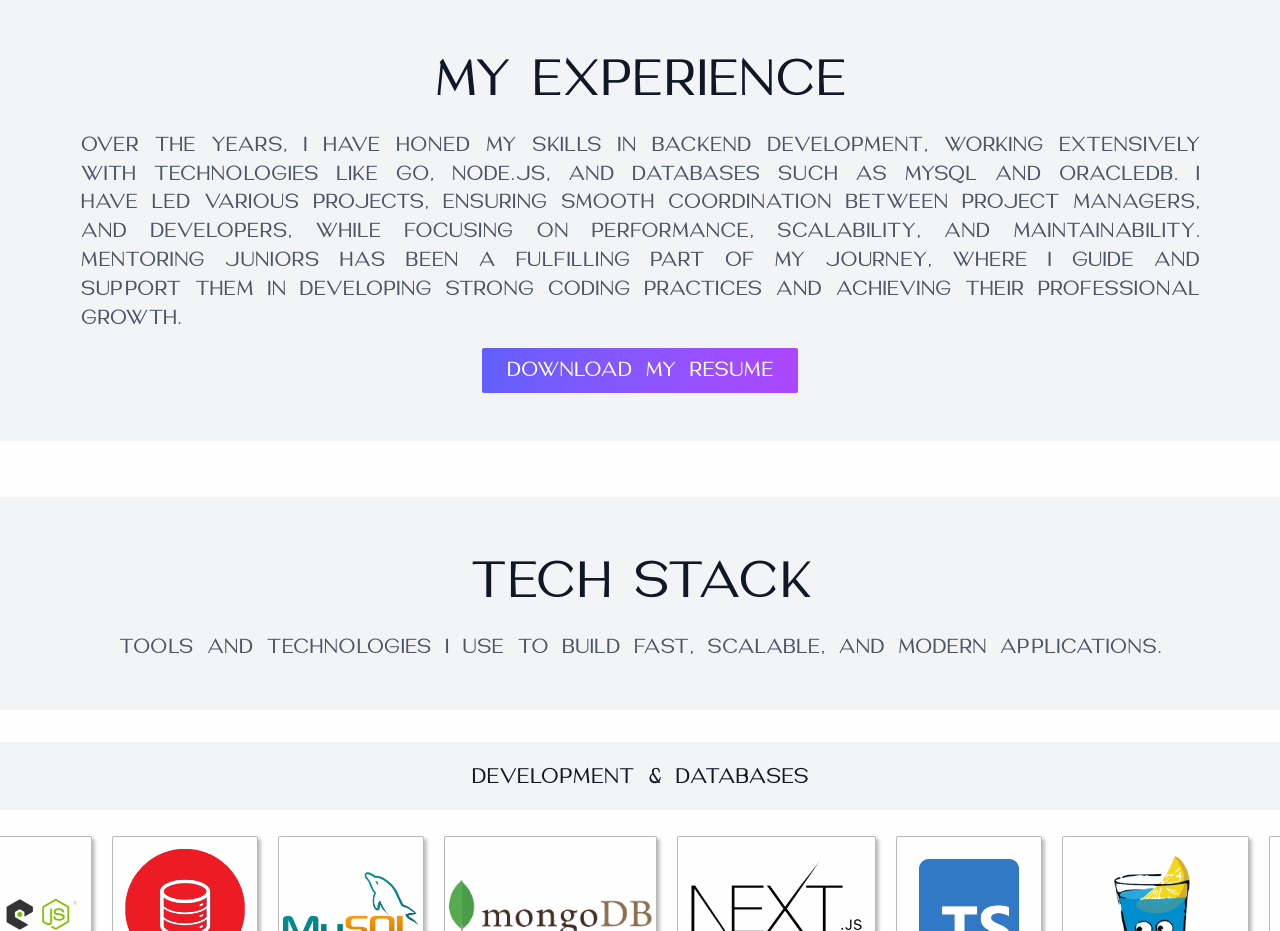
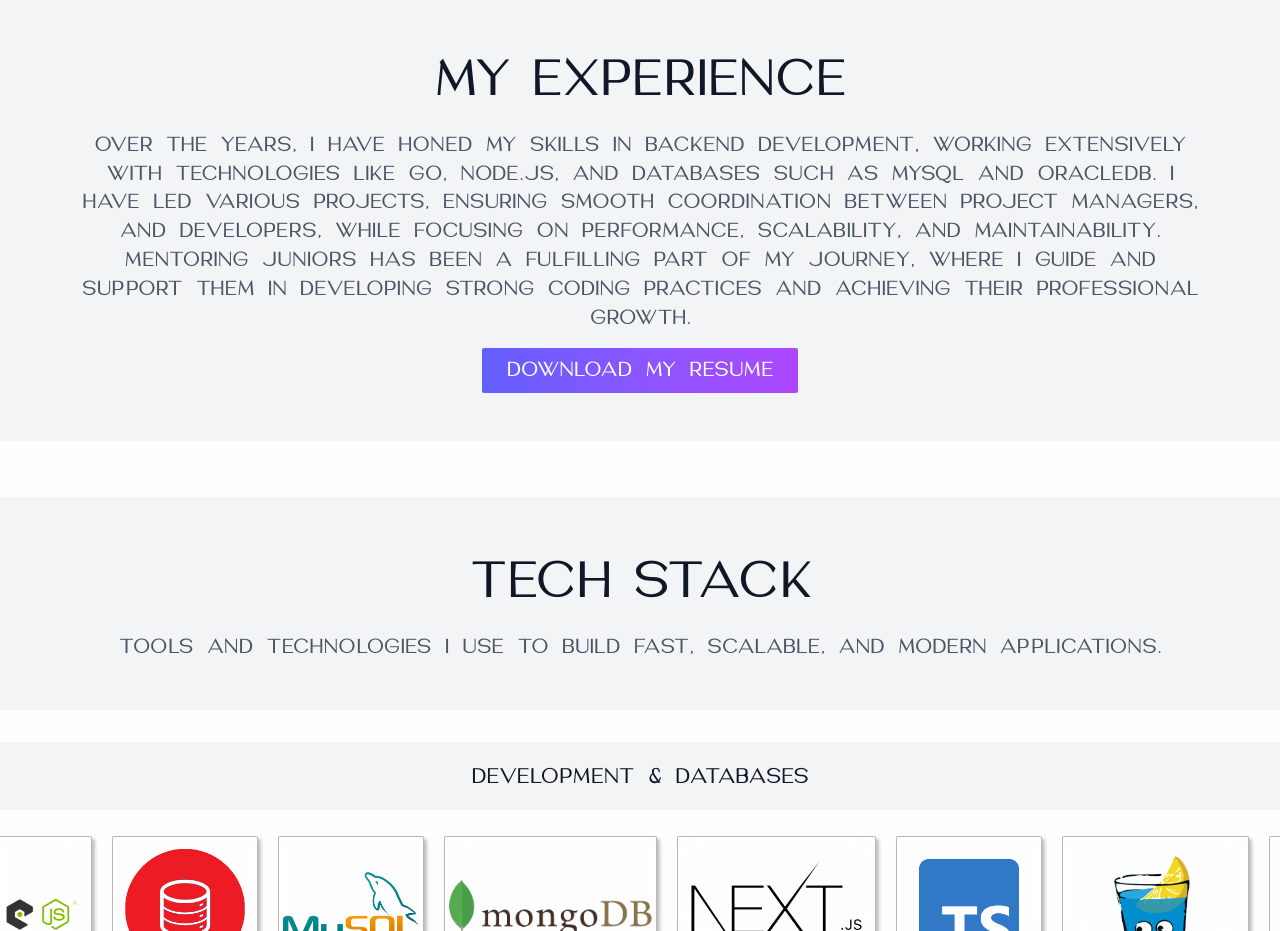
Before and after one commit to lambaharsh01/lambaharsh01Portfolio, a Next.js app: page / in a window 1280 px wide. Shown: the part 1980-2911 px from the top of the page. Built offline with nearby package versions, Linux system fonts and the light colour scheme.

Commit message:
Update page.tsx
Centralising

```diff
--- a/src/app/page.tsx
+++ b/src/app/page.tsx
@@ -27,7 +27,7 @@ export default function EnhancedGlassSkills() {
         <h1 className="sectionHeading font-extrabold text-gray-900 mb-4">
           My Experience
         </h1>
-        <p className="sectionTextContent text-justify text-gray-600 px-4 max-w-6xl mx-auto">
+        <p className="sectionTextContent text-center text-gray-600 px-4 max-w-6xl mx-auto">
           Over the years, I have honed my skills in backend development, working extensively with technologies like Go, Node.js, and databases such as MySQL and OracleDB.
           I have led various projects, ensuring smooth coordination between project managers, and developers, while focusing on performance, scalability, and maintainability.
           Mentoring juniors has been a fulfilling part of my journey, where I guide and support them in developing strong coding practices and achieving their professional growth.
```
